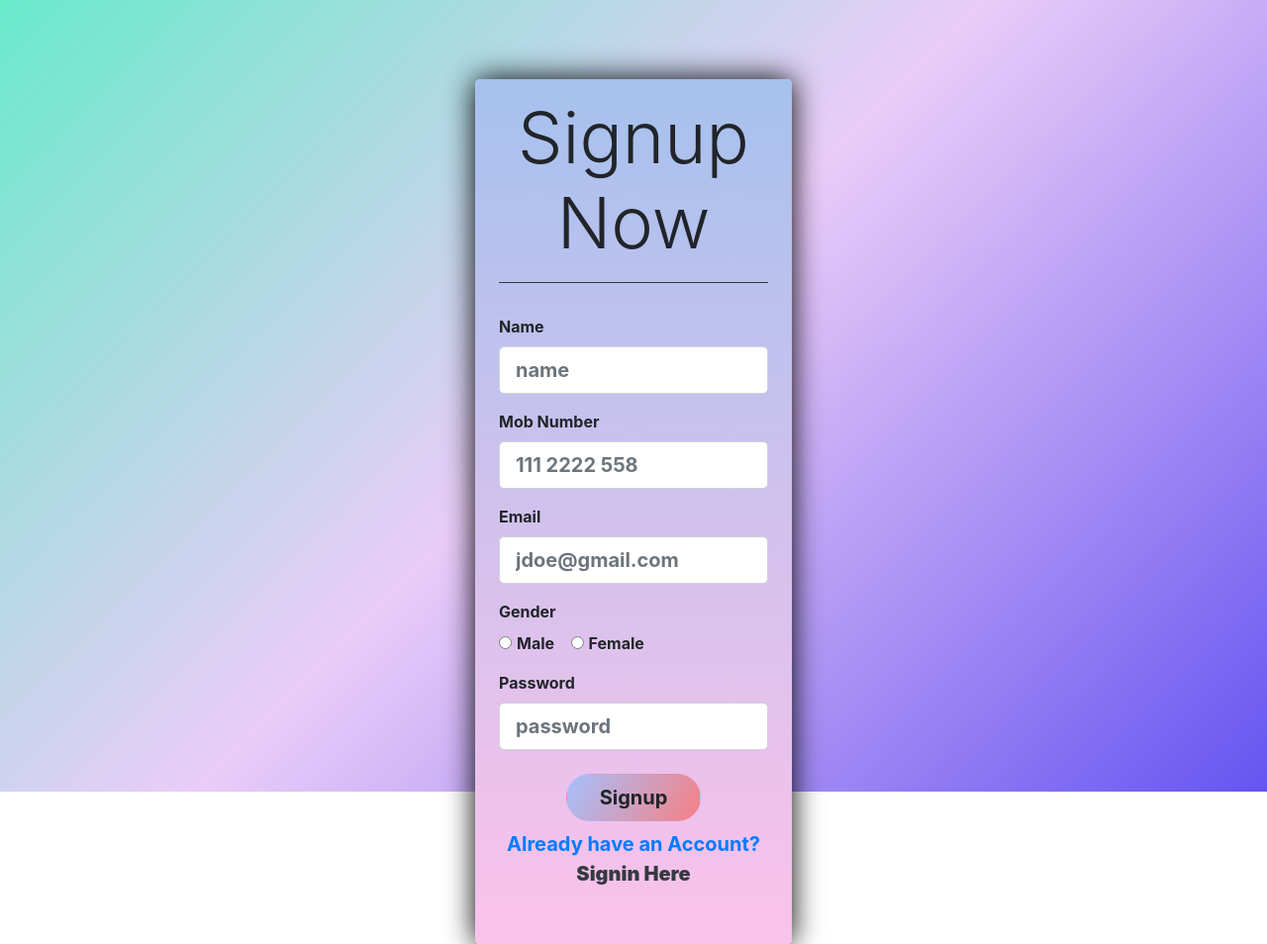
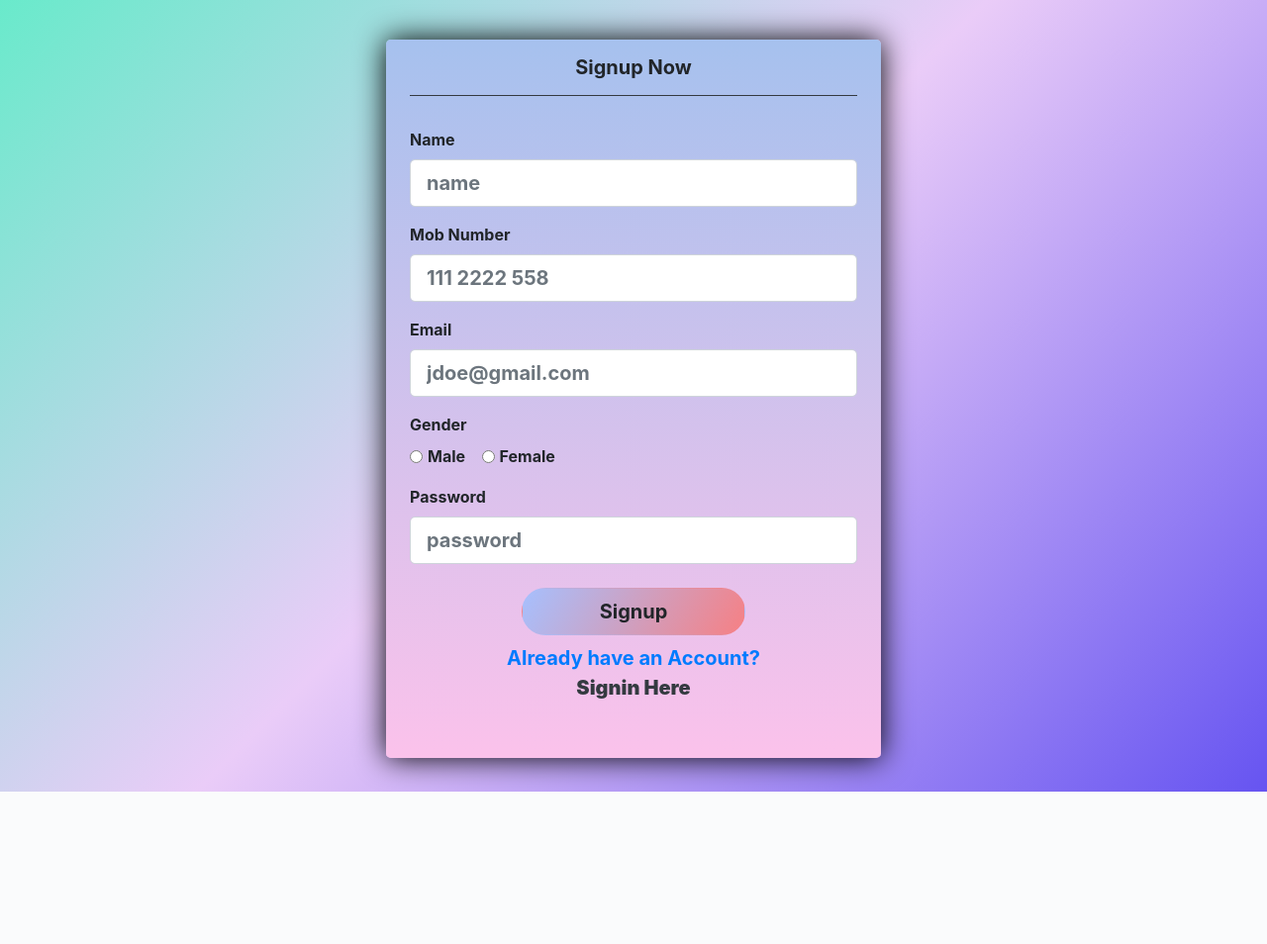
Before and after one commit to Darshan20J/FullStack20Tasks, a PHP site: page /signup.html in a window 1280 px wide. Shown: the whole page at 99% size. After the commit the page ends 800 px from the top, so only its background shows below. Run offline with PHP 8.4, Linux system fonts and the light colour scheme.

Commit message:
task done

```diff
--- a/task-5-signup-and-signin-form-with-bootstrap/css/signup.css
+++ b/task-5-signup-and-signin-form-with-bootstrap/css/signup.css
@@ -34,6 +34,11 @@
 
 .content-container {
     position: relative;
-    top: 10%;
+    top: 5%;
     box-shadow: 0 0 30px rgb(2, 2, 2);
 }
+
+
+.max-width-500 {
+    max-width: 500px;
+}
--- a/task-5-signup-and-signin-form-with-bootstrap/signin.html
+++ b/task-5-signup-and-signin-form-with-bootstrap/signin.html
@@ -25,6 +25,7 @@
 
     <section class="full-screen">
         <div id="content-container" class="content-container w-25 m-auto rounded">
+
             <div class="img rounded">
                 <div class="dark-overlay rounded-top d-flex justify-content-center align-items-center">
                     <div class="text-center">
@@ -33,6 +34,7 @@
                     </div>
                 </div>
             </div>
+
             <div>
                 <form action="#" class="form w-100 m-auto bg-clr rounded-bottom p-3 px-4">
                     <div class="py-4 rounded">
@@ -41,7 +43,7 @@
                                 <span class="input-group-text"><i class="fa fa-envelope"></i></span>
                             </div>
                             <input type="email" name="email" id="email" placeholder="myname@gmail.com"
-                                class="form-control form-control-lg font-weight-bolder text-primary">
+                                class="form-control form-control-lg font-weight-bolder text-primary" autocomplete="off">
                         </div>
 
                         <div class="form-group input-group">
@@ -64,6 +66,7 @@
                     </div>
                 </form>
             </div>
+
         </div>
     </section>
 
--- a/task-5-signup-and-signin-form-with-bootstrap/signup.html
+++ b/task-5-signup-and-signin-form-with-bootstrap/signup.html
@@ -15,10 +15,10 @@
 
 <body>
     <section class="full-screen">
-        <div id="content-container" class="content-container w-25 m-auto rounded-lg">
+        <div id="content-container" class="content-container m-auto rounded-lg max-width-500">
             <div>
-                <form action="#" class="form w-100 m-auto bg-clr rounded-lg p-3 px-4">
-                    <h1 class="text-center display-3 border-bottom pb-3 border-dark font-weight-bolde">Signup Now</h1>
+                <form action="#" class="form m-auto bg-clr rounded-lg p-3 px-4">
+                    <h1 class="text-center lead border-bottom pb-3 border-dark font-weight-bolder">Signup Now</h1>
                     <div class="py-4 rounded">
 
                         <div class="form-group">
```
Also changed, not shown: task-5-signup-and-signin-form-with-bootstrap/css/signin.css (+2 -7 lines).
